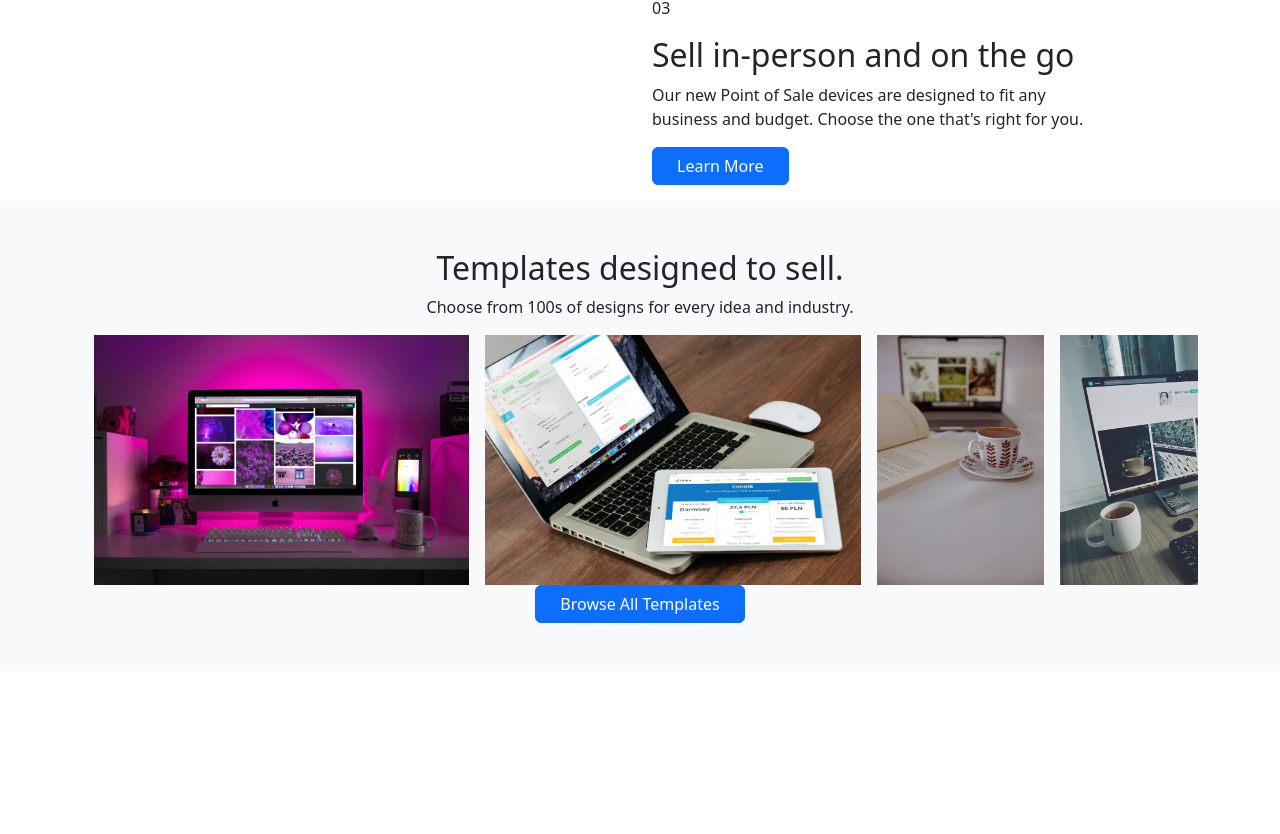
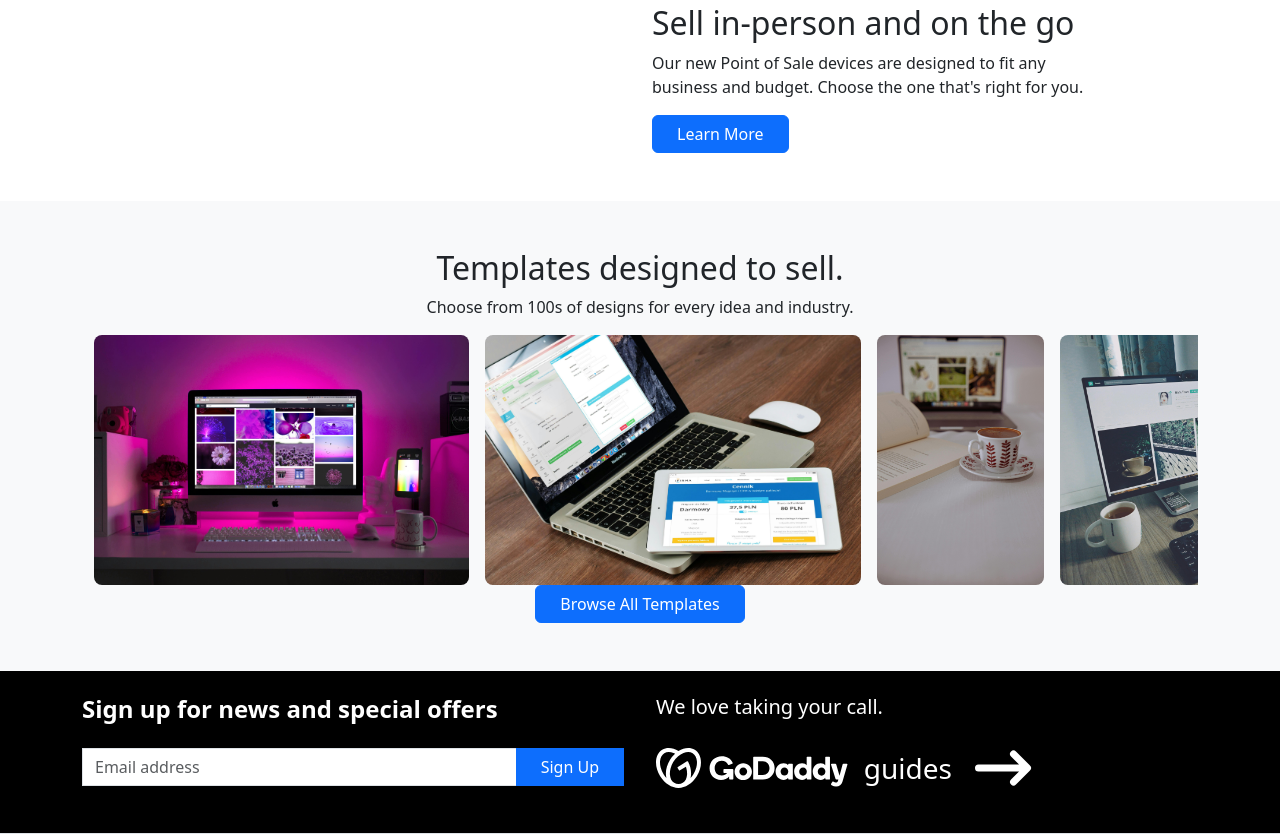
Before and after one commit to MrSeager/godaddy-page, a React (Create React App) app: page / in a window 1280 px wide. Shown: the part 2524-3358 px from the top of the page. Before the commit the page ends 3195 px from the top, so only its background shows below. Built offline with nearby package versions, Linux system fonts and the light colour scheme.

Commit message:
8/21/2025
added section 6

```diff
--- a/src/components/GoDaddyPage.tsx
+++ b/src/components/GoDaddyPage.tsx
@@ -7,6 +7,7 @@ import SectionTwo from './SectionTwo.tsx';
 import SectionThree from './SectionThree.tsx';
 import SectionFour from './SectionFour.tsx';
 import SectionFive from './SectionFive.tsx';
+import SectionSix from './SectionSix.tsx';
 //Bootstrap
 import 'bootstrap/dist/css/bootstrap.css';
 import { Container } from 'react-bootstrap';
@@ -172,8 +173,25 @@ const GoDaddyPage: FC = () => {
         }
     }
 
+    const textSecSixProps = {
+        en: {
+            titleOne: 'Sign up for news and special offers',
+            titleTwo: 'We love taking your call.',
+            titleThree: 'guides',
+            btn: 'Sign Up',
+            par: 'Email address'
+        },
+        ua: {
+            titleOne: 'Підпишіться на новини та спеціальні пропозиції',
+            titleTwo: 'Ми любимо приймати ваші дзвінки.',
+            titleThree: 'гіди',
+            btn: 'Зареєструватися',
+            par: 'Електронна адреса'
+        },
+    }
+
     return (
-        <Container fluid className='px-0 d-flex flex-column aling-items-center gap-3'>
+        <Container fluid className='px-0 d-flex flex-column aling-items-center'>
             <GoDaddyNavBar
                 textProps={textNavProps[lang]}
             />
@@ -192,6 +210,9 @@ const GoDaddyPage: FC = () => {
             <SectionFive
                 textProps={textSecFiveProps[lang]}
             />
+            <SectionSix
+                textProps={textSecSixProps[lang]}
+            />
         </Container>
     );
 }
--- a/src/components/SectionFive.tsx
+++ b/src/components/SectionFive.tsx
@@ -16,18 +16,18 @@ interface SectionFiveProps {
     textProps: SecFiveTextProps,
 }
 
-const SectionFive: FC<SectionFiveProps> = ({ textProps}) => {
+const SectionFive: FC<SectionFiveProps> = ({ textProps }) => {
     return (
-        <Container fluid className='bg-light'>
+        <Container fluid className='bg-light mt-5'>
             <Container className='text-center py-5 d-flex flex-column align-items-center'>
                 <h2>{textProps.title}</h2>
                 <p>{textProps.par}</p>
                 <Container className='d-flex gap-3 overflow-auto'>
-                    <Image fluid src={ImgOne} alt='image' className='cs-image-h' />
-                    <Image fluid src={ImgTwo} alt='image' className='cs-image-h' />
-                    <Image fluid src={ImgThree} alt='image' className='cs-image-h' />
-                    <Image fluid src={ImgFour} alt='image' className='cs-image-h' />
-                    <Image fluid src={ImgFive} alt='image' className='cs-image-h' />
+                    <Image fluid src={ImgOne} alt='image' className='rounded rounded-3 cs-image-h' />
+                    <Image fluid src={ImgTwo} alt='image' className='rounded rounded-3 cs-image-h' />
+                    <Image fluid src={ImgThree} alt='image' className='rounded rounded-3 cs-image-h' />
+                    <Image fluid src={ImgFour} alt='image' className='rounded rounded-3 cs-image-h' />
+                    <Image fluid src={ImgFive} alt='image' className='rounded rounded-3 cs-image-h' />
                 </Container>
                 <Button className='px-4'>{textProps.btn}</Button>
             </Container>
--- a/src/components/SectionOne.tsx
+++ b/src/components/SectionOne.tsx
@@ -16,8 +16,8 @@ interface SectionOneProps {
 
 const SectionOne: FC<SectionOneProps> = ({ textProps }) => {
     return (
-        <Container className='d-flex flex-row gap-2 px-0'>
-            <InputGroup >
+        <Container className='d-flex flex-row gap-2 px-0 mt-3'>
+            <InputGroup>
                 <Form.Control
                     placeholder={textProps.textOne}
                     className='rounded-0'
--- /dev/null
+++ b/src/components/SectionSix.tsx
@@ -0,0 +1,51 @@
+import { FC } from 'react';
+//Bootstrap
+import { Container, Row, Col, Button, Image, InputGroup, Form } from 'react-bootstrap';
+//Images
+import LogoImg from '../images/godaddy.svg';
+//Icons
+import { HiArrowNarrowRight } from "react-icons/hi";
+
+interface SecSixTextProps {
+    [key: string]: string,
+}
+
+interface SectionSixProps {
+    textProps: SecSixTextProps,
+}
+
+const SectionSix: FC<SectionSixProps> = ({ textProps }) => {
+    return (
+        <Container fluid className='bg-black border-bottom text-white'>
+            <Container className='py-4'>
+                <Row>
+                    <Col lg={6} xs={12} className='d-flex flex-column gap-3 pe-lg-3 pe-0'>
+                        <h3 className='h4 fw-bold'>{textProps.titleOne}</h3>
+                        <InputGroup>
+                            <Form.Control
+                                placeholder={textProps.par}
+                                className='rounded-0'
+                            />
+                            <Button
+                                type='button'
+                                className='rounded-0 px-4'
+                            >
+                                {textProps.btn}
+                            </Button>
+                        </InputGroup>
+                    </Col>
+                    <Col lg={6} xs={12} className='mt-lg-0 mt-3 ps-lg-3 ps-0 d-flex flex-column gap-2'>
+                        <h3 className='h5 m-0 p-0'>{textProps.titleTwo}</h3>
+                        <Button className='px-0 border-0 bg-transparent d-flex align-items-center gap-3 fs-3'>
+                            <Image fluid src={LogoImg} alt='logo' className='cs-image-h-sec cs-img' />
+                            {textProps.titleThree}
+                            <HiArrowNarrowRight size={70} />
+                        </Button>
+                    </Col>
+                </Row>
+            </Container>
+        </Container>
+    );
+}
+
+export default SectionSix;
--- a/src/components/SectionTwo.tsx
+++ b/src/components/SectionTwo.tsx
@@ -17,7 +17,7 @@ interface SectionTwoProps {
 
 const SectionTwo: FC<SectionTwoProps> = ({ textProps }) => {
     return (
-        <Container className='px-0'>
+        <Container className='px-0 my-2'>
             <Row>
             <Col lg={8} xs={12}>
                 <Card className='border-0 bg-transparent'>
--- a/src/components/godaddyStyle.css
+++ b/src/components/godaddyStyle.css
@@ -6,8 +6,18 @@
 .cs-w-brend {
     width: 120px !important;
 }
+
+/*Images*/
 .cs-image-h {
     height: 250px !important;
+}
+
+.cs-image-h-sec {
+    height: 40px !important;
+}
+
+.cs-img {
+    filter: brightness(0) saturate(100%) invert(91%) sepia(90%) saturate(4%) hue-rotate(121deg) brightness(107%) contrast(100%) !important;
 }
 
 /*Images*/
```
